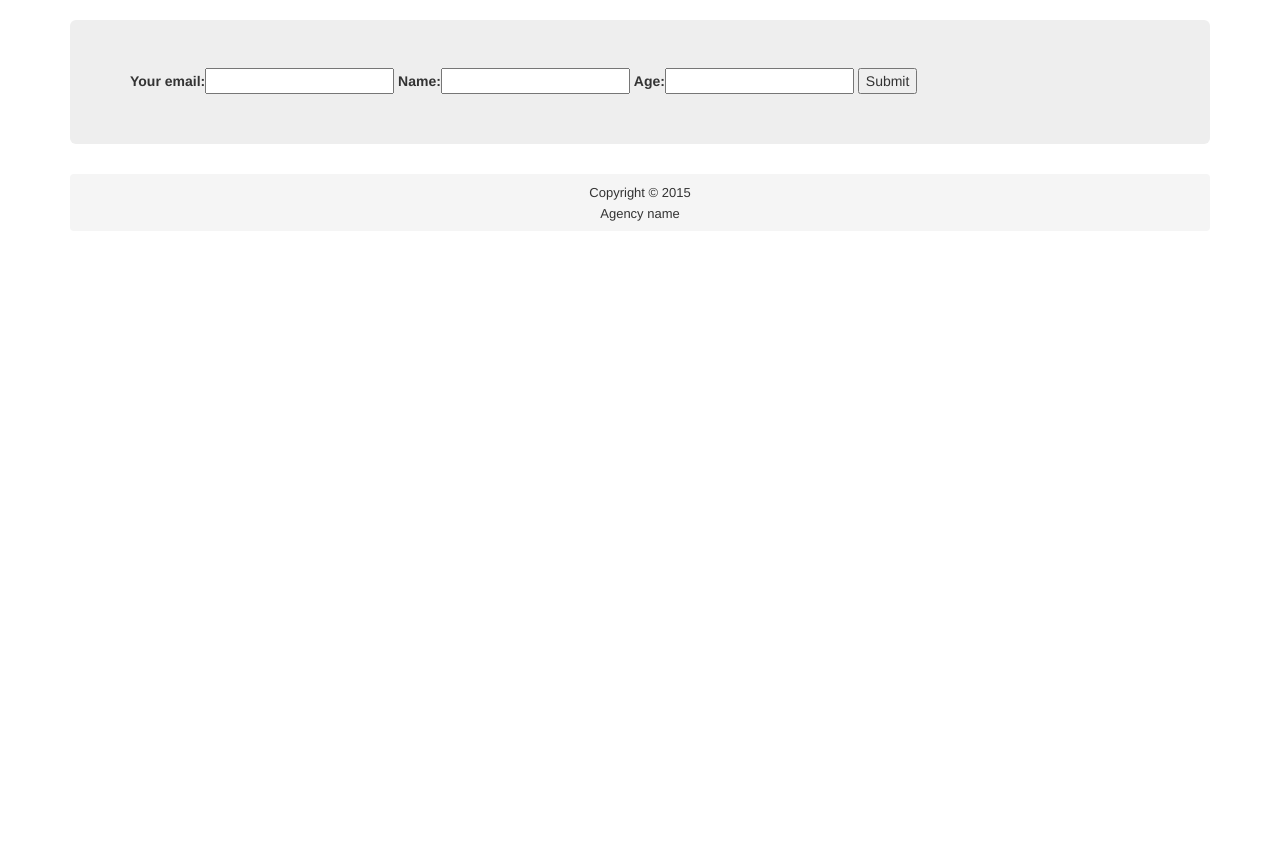
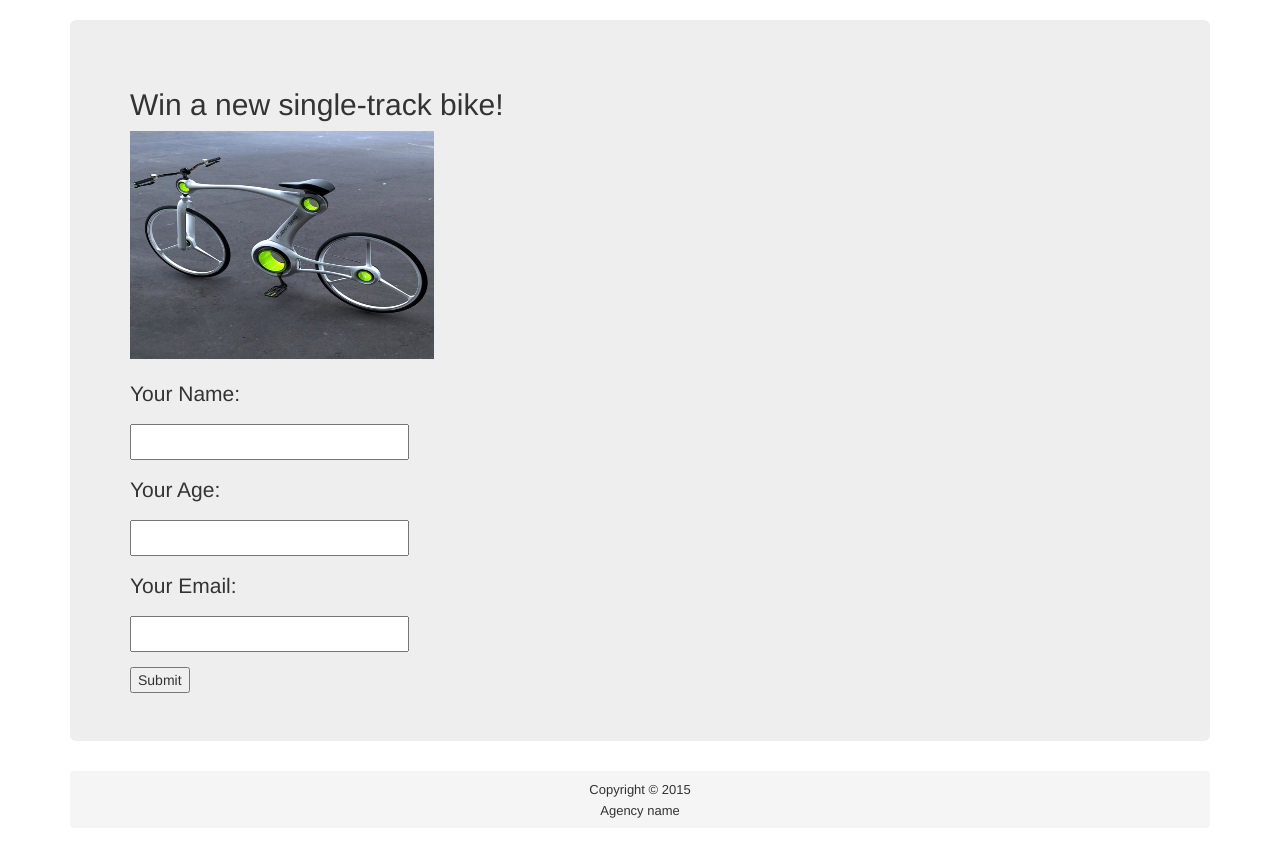
Before and after one commit to kyleamcginn88/Agency, a Django app: page /contest1 in a window 1280 px wide. Shown: the part 52-900 px from the top of the page. Before the commit the page ends 800 px from the top, so only its background shows below. Run offline with Django 3.2, Linux system fonts and the light colour scheme; some libraries are stand-ins or nearby versions.

Commit message:
Added thank you page and contest1 formatting

```diff
--- a/Agency/templates/contest1.html
+++ b/Agency/templates/contest1.html
@@ -2,11 +2,21 @@
 
 
 {% block nav-performances %}class="active"{% endblock %}
-{% block titleBlock %} Performance {% endblock %}
+{% block titleBlock %} Bike Contest {% endblock %}
 {% block content %}
 <form action="contest1" method = "POST">
     {% csrf_token %}
-    {{form}}
+	<h2> Win a new single-track bike!</h2>
+
+	<img src="static/img/flexi_bike.jpg" alt="Flexibike" style="width:304px;height:228px" title="http://www.yankodesign.com/images/design_news/2013/10/17/flexi_bike.jpg">
+
+	<br></br>
+	<p> Your Name: </p>
+    <p>{{form.name}}</p>
+	<p> Your Age: </p>
+	<p>{{form.age}}</p>
+	<p> Your Email: </p>
+	<p>{{form.email}}</p>
     <input type="submit" value = "Submit"/>
 </form>
 {% endblock %}
--- a/Agency/urls.py
+++ b/Agency/urls.py
@@ -11,6 +11,7 @@ urlpatterns = patterns('',
 	url(r'^contest1$', 'Agency.views.contest1', name='contest1'),
 	url(r'^contest2$', 'Agency.views.contest2', name='contest2'),
 	url(r'^contest3$', 'Agency.views.contest3', name='contest3'),
+	url(r'^thanks$', 'Agency.views.thanks', name='thanks'),
 
     url(r'^admin/', include(admin.site.urls)),
 )
--- a/Agency/views.py
+++ b/Agency/views.py
@@ -10,6 +10,9 @@ from Agency.forms import Contest1Form
 
 def home(request):
     return render(request, 'home.html', {})
+
+def thanks(request):
+    return render(request, 'thanks.html', {})
 
 def about(request):
     return render(request,'about.html', {})
@@ -26,8 +29,6 @@ def contest2(request):
 def contest3(request):
 	return render(request, 'contest3.html', {})
 
-
-
 def contest1(request):
     if request.method == 'POST':
 	    form = Contest1Form(request.POST)
@@ -37,7 +38,7 @@ def contest1(request):
 		    c.age = form.cleaned_data["age"]
 		    c.name = form.cleaned_data["name"]
 		    c.save()
-		    return HttpResponseRedirect("/")
+		    return HttpResponseRedirect("/thanks")
     elif request.method == 'GET':
 	    form = Contest1Form()
     else:
```
Also changed, not shown: Agency/templates/thanks.html (added, +12 -0 lines), Agency/static/img/flexi_bike.jpg (added), db.sqlite3.
